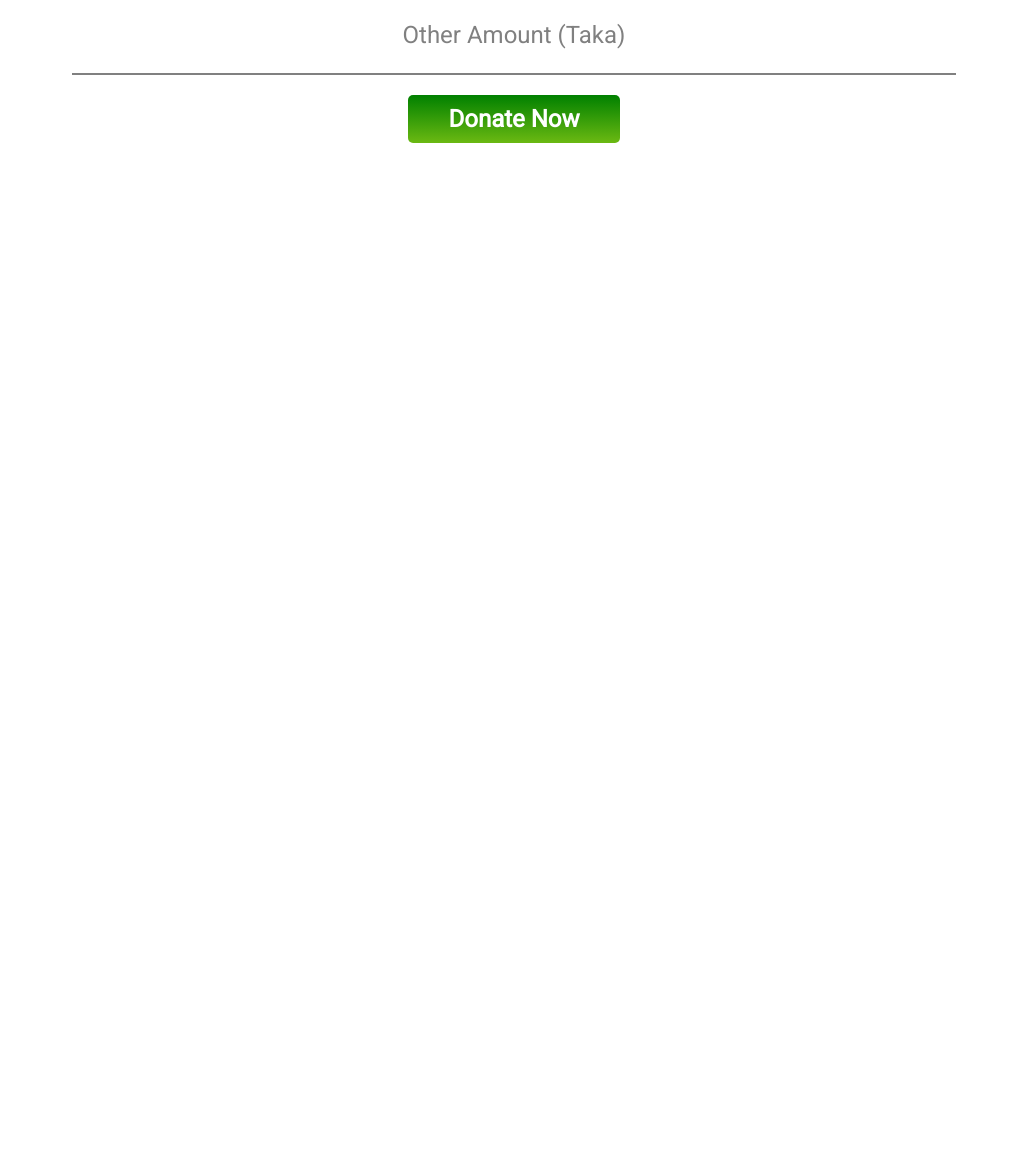
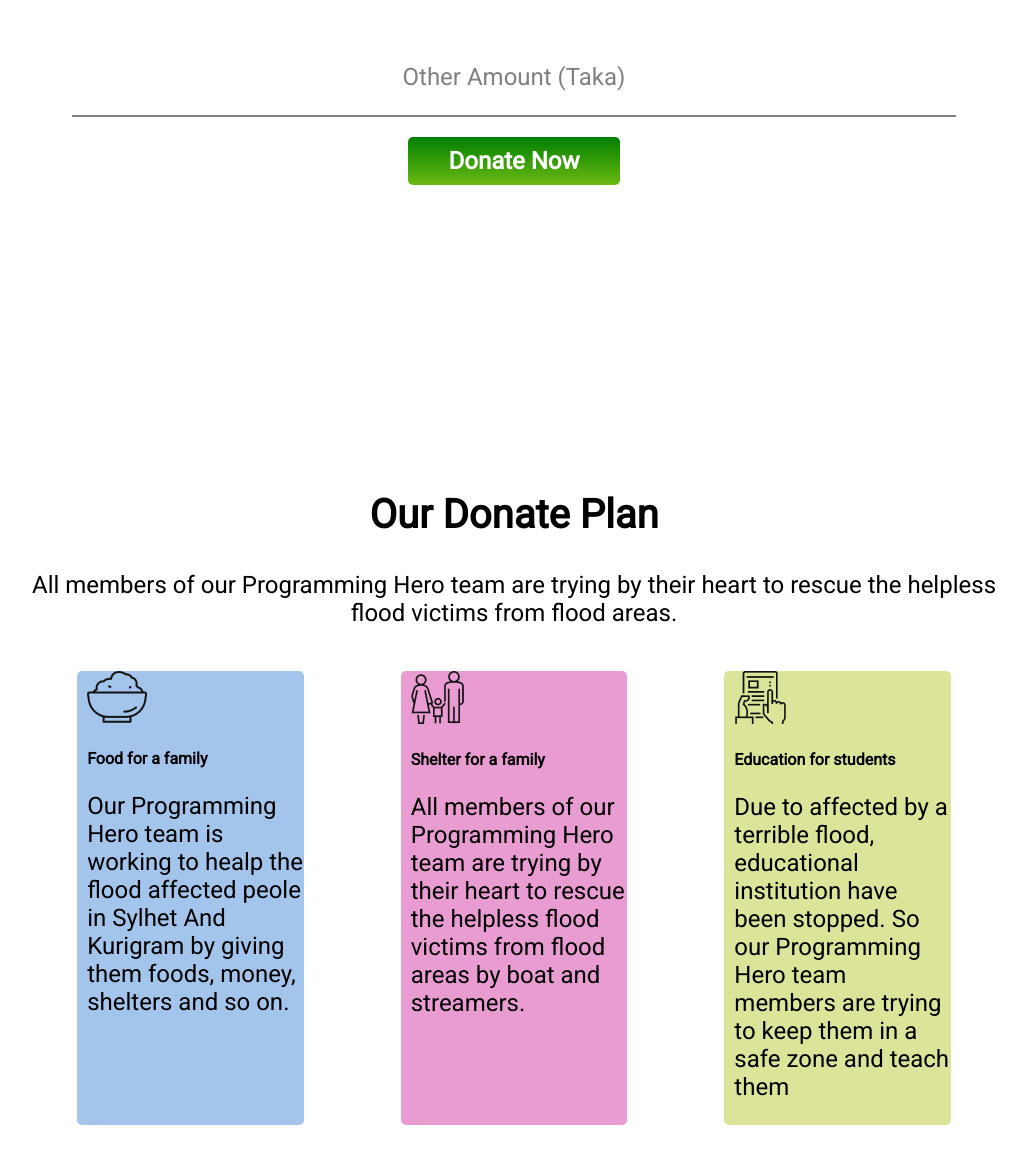
Before and after one commit to Amirulmath/Flood-victims, a plain HTML site: page index.html in a window 1280 px wide. Shown: the part 1094-2258 px from the top of the page, without its empty margins (126-1152 px from the left). Before the commit the page ends 1392 px from the top, so only its background shows below. Drawn offline with Linux system fonts and the light colour scheme.

Commit message:
Add food plan

```diff
--- a/index.html
+++ b/index.html
@@ -54,8 +54,33 @@
             </diV>
         </div>
     </section>
-    <section>
-
+    <section class="Donate-plan">
+        <div id="Donate-top">
+            <h2>Our Donate Plan</h2>
+            <p>All members of our Programming Hero team are trying by their heart to rescue the helpless flood victims
+                from
+                flood areas.</p>
+        </div>
+        <div class="Our-plan">
+            <div id="Food-family">
+                <img src="icons/food.png" alt="">
+                <h4>Food for a family</h4>
+                <p>Our Programming Hero team is working to healp the flood affected peole in Sylhet And Kurigram by
+                    giving them foods, money, shelters and so on.</p>
+            </div>
+            <div id="Shelter-family">
+                <img src="icons/shelter.png" alt="">
+                <h4>Shelter for a family</h4>
+                <p>All members of our Programming Hero team are trying by their heart to rescue the helpless flood
+                    victims from flood areas by boat and streamers.</p>
+            </div>
+            <div id="Edu-student">
+                <img src="icons/Frame-1.png" alt="">
+                <h4>Education for students</h4>
+                <p>Due to affected by a terrible flood, educational institution have been stopped. So our Programming
+                    Hero team members are trying to keep them in a safe zone and teach them</p>
+            </div>
+        </div>
     </section>
 </body>
 
--- a/style.css
+++ b/style.css
@@ -10,6 +10,11 @@ body {
 
 h1 {
     font-size: 60px;
+    font-weight: 700;
+}
+
+h2 {
+    font-size: 40px;
     font-weight: 700;
 }
 
@@ -72,3 +77,43 @@ p {
 #Next-Button {
     padding: 30PX;
 }
+
+.Donate-plan {
+    padding: 10%;
+}
+
+#Donate-top {
+    text-align: center;
+}
+
+.Our-plan {
+    display: flex;
+    padding: 2%;
+}
+
+#Food-family {
+    background-color: rgb(163, 196, 235);
+    width: 90%;
+    margin-left: 5%;
+    margin-right: 5%;
+    padding-left: 10px;
+    border-radius: 5px;
+}
+
+#Shelter-family {
+    background-color: rgb(233, 156, 210);
+    width: 90%;
+    margin-left: 5%;
+    margin-right: 5%;
+    padding-left: 10px;
+    border-radius: 5px;
+}
+
+#Edu-student {
+    background-color: rgb(220, 228, 153);
+    width: 90%;
+    margin-left: 5%;
+    margin-right: 5%;
+    padding-left: 10px;
+    border-radius: 5px;
+}
```
